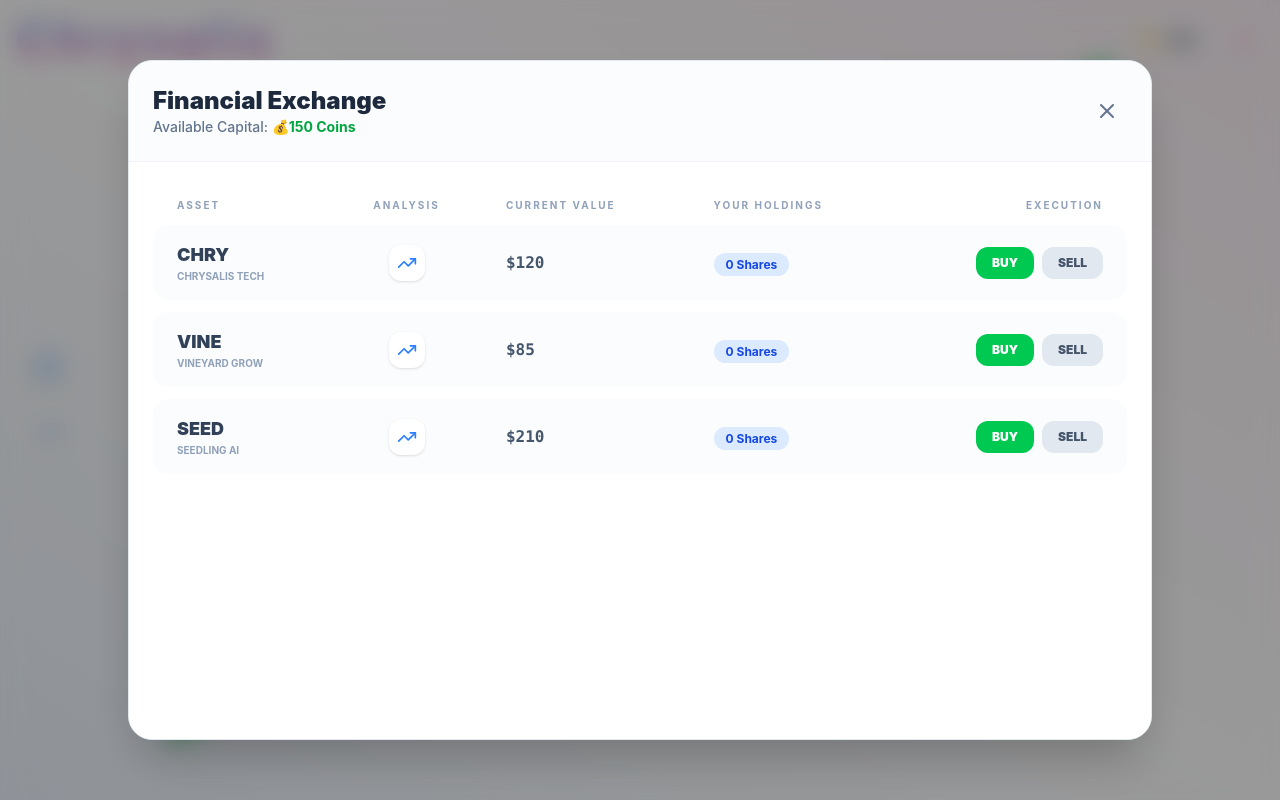
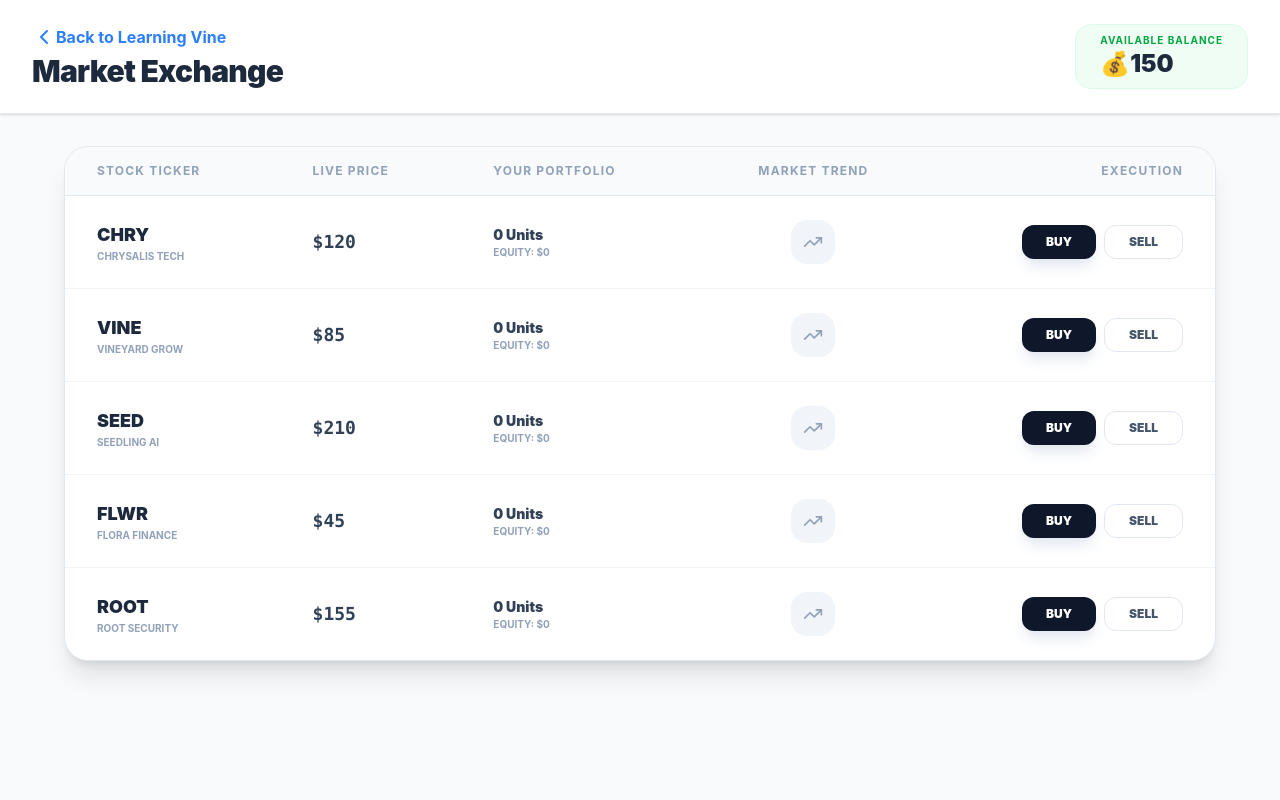
Before and after one commit to heldanna/chrysalis, a React (Vite) app: page / in a window 1280 px wide. Both pictures are taken after a click on the element 48 px from the left and 432 px from the top of the page. Built offline with nearby package versions, Linux system fonts and the light colour scheme.

Commit message:
Updated stock and app

```diff
--- a/src/App.jsx
+++ b/src/App.jsx
@@ -1,7 +1,6 @@
 import React, { useState } from 'react';
 import { motion, AnimatePresence } from 'framer-motion';
-import { Coins, User, Lock, ShoppingBag, TrendingUp, ChevronRight } from 'lucide-react';
-
+import { Coins, User, Lock, ShoppingBag, TrendingUp } from 'lucide-react';
 import StockMarket from './StockMarket';
 
 const App = () => {
@@ -18,113 +17,94 @@ const App = () => {
   ];
 
   return (
-    <div className="h-screen w-full relative overflow-hidden bg-gradient-to-tr from-blue-50 via-white to-pink-50">
+    <div className="h-screen w-full relative overflow-hidden bg-gradient-to-tr from-blue-50 via-white to-pink-50 font-sans">
 
-      {/* --- ARTISTIC HEADER --- */}
-      <header className="absolute top-0 w-full p-4 flex justify-between items-center z-50">
+
+      <header className="absolute top-0 w-full p-6 flex justify-between items-center z-50">
         <h1 className="text-5xl font-black tracking-widest text-transparent bg-clip-text bg-gradient-to-b from-blue-400 to-pink-400 drop-shadow-sm" style={{ fontFamily: '"Arial Rounded MT Bold", sans-serif' }}>
           Chrysalis
         </h1>
 
         <div className="flex gap-3">
-          <div className="flex items-center bg-white/40 backdrop-blur-md px-4 py-1 rounded-full border border-white/50 shadow-sm">
+          <div className="flex items-center bg-white/40 backdrop-blur-md px-4 py-2 rounded-full border border-white/50 shadow-sm">
             <Coins className="text-yellow-500 mr-2 size-5" />
-            <span className="font-bold text-slate-700">{coins}</span>
+            <span className="font-bold text-slate-700 text-lg">{coins}</span>
           </div>
-          <button onClick={() => setShowProfile(true)} className="w-10 h-10 rounded-full bg-white/40 backdrop-blur-md flex items-center justify-center border border-white/50 shadow-sm">
-            <User className="text-pink-400 size-5" />
+          <button onClick={() => setShowProfile(true)} className="w-12 h-12 rounded-full bg-white/40 backdrop-blur-md flex items-center justify-center border border-white/50 shadow-sm">
+            <User className="text-pink-400 size-6" />
           </button>
         </div>
       </header>
 
-      {/* --- REFINED SIDE NAV --- */}
+
+      <main className="h-full w-full">
+        <AnimatePresence mode="wait">
+          {!showMarket ? (
+
+            <motion.div
+              key="vine"
+              initial={{ opacity: 0 }} animate={{ opacity: 1 }} exit={{ opacity: 0 }}
+              className="h-full w-full relative flex items-center justify-center pt-20"
+            >
+
               <nav className="absolute left-6 top-1/2 -translate-y-1/2 flex flex-col gap-4 z-40">
-        {[
-          { icon: <ShoppingBag />, label: 'Shop' },
-          { icon: <TrendingUp />, label: 'Stocks' }
-        ].map((item) => (
+                {[{ icon: <ShoppingBag />, label: 'Shop' }, { icon: <TrendingUp />, label: 'Stocks' }].map((item) => (
                   <div
                     key={item.label}
-            onClick={() => {
-              if (item.label === 'Stocks') setShowMarket(true);
-            }}
-            className="w-12 h-12 bg-white/40 backdrop-blur-md rounded-2xl flex items-center justify-center cursor-pointer group hover:bg-white/60 transition-all border border-white/50 shadow-sm"
+                    onClick={() => item.label === 'Stocks' && setShowMarket(true)}
+                    className="w-14 h-14 bg-white/40 backdrop-blur-md rounded-2xl flex items-center justify-center cursor-pointer group hover:bg-white/80 transition-all border border-white/50 shadow-sm"
                   >
-            <div className="text-blue-400">{item.icon}</div>
+                    <div className="text-blue-400 group-hover:scale-110 transition-transform">{item.icon}</div>
                   </div>
                 ))}
               </nav>
 
-      {/* --- THE FULL-SCREEN VINE PATH --- */}
+
               <div className="absolute inset-0 z-0">
-        <svg viewBox="0 0 800 600" className="w-full h-full" style={{ overflow: 'visible' }}>
+                <svg viewBox="0 0 800 600" className="w-full h-full" preserveAspectRatio="xMidYMid meet">
                   <motion.path
                     d="M 50 550 C 150 500, 200 400, 300 350 S 500 200, 750 50"
-            fill="transparent"
-            stroke="#4ADE80"
-            strokeWidth="10"
-            strokeLinecap="round"
-            initial={{ pathLength: 0 }}
-            animate={{ pathLength: 1 }}
-            transition={{ duration: 2 }}
+                    fill="transparent" stroke="#4ADE80" strokeWidth="10" strokeLinecap="round"
+                    initial={{ pathLength: 0 }} animate={{ pathLength: 1 }} transition={{ duration: 2 }}
                   />
-          <circle cx="150" cy="505" r="8" fill="#22C55E" />
-          <circle cx="350" cy="310" r="10" fill="#22C55E" />
-          <circle cx="550" cy="180" r="8" fill="#22C55E" />
                 </svg>
-
                 {lessons.map((lesson, idx) => {
-          const isCompleted = idx < currentStage;
                   const isActive = idx === currentStage;
-          const isLocked = idx > currentStage;
-
                   return (
                     <div
                       key={lesson.id}
                       className="absolute transform -translate-x-1/2 -translate-y-1/2"
                       style={{ left: `${(lesson.x / 800) * 100}%`, top: `${(lesson.y / 600) * 100}%` }}
                     >
-              {idx === 0 ? (
-                <div className="w-12 h-16 bg-white rounded-full border-2 border-green-100 shadow-inner rotate-[-15deg]" />
-              ) : isActive ? (
+                      {isActive ? (
                         <motion.div
-                  animate={{ scale: [1, 1.05, 1], y: [0, -5, 0] }}
-                  transition={{ repeat: Infinity, duration: 3 }}
-                  onClick={() => setCoins(coins + 50)} // Click active node to "earn" money
-                  className="w-24 h-24 rounded-full bg-blue-300/50 backdrop-blur-sm border border-white/50 flex items-center justify-center cursor-pointer font-bold text-white shadow-xl"
+                          animate={{ scale: [1, 1.1, 1] }} transition={{ repeat: Infinity, duration: 2 }}
+                          onClick={() => setCoins(prev => prev + 10)}
+                          className="w-20 h-20 rounded-full bg-blue-400/50 backdrop-blur-md border-2 border-white flex items-center justify-center cursor-pointer font-bold text-white shadow-lg"
                         >
                           {idx}
                         </motion.div>
                       ) : (
-                <div className={`w-28 h-10 rounded-[100%] border-b-4 flex items-center justify-center
-                  ${isCompleted ? 'bg-green-400 border-green-600' : 'bg-slate-300 border-slate-400 opacity-60'}`}>
-                  {isLocked && <Lock className="size-4 text-slate-500" />}
-                  {isCompleted && <div className="w-4 h-4 bg-green-200 rounded-full animate-pulse" />}
-                </div>
+                        <div className="w-16 h-6 bg-green-300 rounded-full opacity-50" />
                       )}
                     </div>
                   );
                 })}
               </div>
+            </motion.div>
+          ) : (
 
-      {/* --- STOCK MARKET OVERLAY --- */}
-      <AnimatePresence>
-        {showMarket && (
             <motion.div
-            initial={{ opacity: 0, scale: 0.9 }}
-            animate={{ opacity: 1, scale: 1 }}
-            exit={{ opacity: 0, scale: 0.9 }}
-            className="fixed inset-0 z-[100]"
+              key="market"
+              initial={{ y: '100%' }} animate={{ y: 0 }} exit={{ y: '100%' }}
+              transition={{ type: 'spring', damping: 30, stiffness: 200 }}
+              className="fixed inset-0 z-[100] bg-white"
             >
-            <StockMarket
-              coins={coins}
-              setCoins={setCoins}
-              onClose={() => setShowMarket(false)}
-            />
+              <StockMarket coins={coins} setCoins={setCoins} onClose={() => setShowMarket(false)} />
             </motion.div>
           )}
         </AnimatePresence>
-
+      </main>
     </div>
   );
 };
--- a/src/StockMarket.jsx
+++ b/src/StockMarket.jsx
@@ -1,15 +1,19 @@
 import React, { useState, useEffect } from 'react';
 import { LineChart, Line, XAxis, YAxis, CartesianGrid, Tooltip, ResponsiveContainer, Label } from 'recharts';
-import { X, TrendingUp } from 'lucide-react';
+import { ChevronLeft, TrendingUp, ArrowUpRight, ArrowDownRight } from 'lucide-react';
 
 const StockMarket = ({ coins, setCoins, onClose }) => {
+
   const [stocks, setStocks] = useState([
-    { id: 1, code: 'CHRY', name: 'Chrysalis Tech', price: 120, history: [{time: '12:00', price: 110}, {time: '12:01', price: 115}, {time: '12:02', price: 120}], owned: 0 },
-    { id: 2, code: 'VINE', name: 'Vineyard Grow', price: 85, history: [{time: '12:00', price: 90}, {time: '12:01', price: 88}, {time: '12:02', price: 85}], owned: 0 },
-    { id: 3, code: 'SEED', name: 'Seedling AI', price: 210, history: [{time: '12:00', price: 200}, {time: '12:01', price: 205}, {time: '12:02', price: 210}], owned: 0 },
+    { id: 1, code: 'CHRY', name: 'Chrysalis Tech', price: 120, history: [], owned: 0 },
+    { id: 2, code: 'VINE', name: 'Vineyard Grow', price: 85, history: [], owned: 0 },
+    { id: 3, code: 'SEED', name: 'Seedling AI', price: 210, history: [], owned: 0 },
+    { id: 4, code: 'FLWR', name: 'Flora Finance', price: 45, history: [], owned: 0 },
+    { id: 5, code: 'ROOT', name: 'Root Security', price: 155, history: [], owned: 0 },
   ]);
 
   const [selectedStockId, setSelectedStockId] = useState(null);
+
 
   useEffect(() => {
     const interval = setInterval(() => {
@@ -17,7 +21,10 @@ const StockMarket = ({ coins, setCoins, onClose }) => {
         const change = (Math.random() - 0.5) * 8;
         const newPrice = Math.max(5, Math.round(stock.price + change));
         const newTime = new Date().toLocaleTimeString([], { minute: '2-digit', second: '2-digit' });
-        const newHistory = [...stock.history, { time: newTime, price: newPrice }].slice(-10);
+
+
+        const newHistory = [...(stock.history || []), { time: newTime, price: newPrice }].slice(-10);
+
         return { ...stock, price: newPrice, history: newHistory };
       }));
     }, 3000);
@@ -36,105 +43,134 @@ const StockMarket = ({ coins, setCoins, onClose }) => {
   };
 
   return (
-    <div className="fixed inset-0 z-[100] flex items-center justify-center bg-black/40 backdrop-blur-md p-4 font-sans">
-      <div className="bg-white w-full max-w-5xl h-[85vh] rounded-3xl shadow-2xl relative border border-slate-200 flex flex-col overflow-hidden">
+    <div className="w-full h-full bg-slate-50 flex flex-col font-sans">
 
-        {/* Header */}
-        <div className="p-6 border-b border-slate-100 flex justify-between items-center bg-slate-50/50">
+
+      <div className="bg-white border-b border-slate-200 px-8 py-6 flex justify-between items-center shadow-sm">
         <div>
-            <h2 className="text-2xl font-black text-slate-800">Financial Exchange</h2>
-            <p className="text-slate-500 text-sm font-medium">Available Capital: <span className="text-green-600 font-bold">💰{coins} Coins</span></p>
-          </div>
-          <button onClick={onClose} className="p-2 hover:bg-slate-200 rounded-full transition-all">
-            <X className="text-slate-500" />
+          <button
+            onClick={onClose}
+            className="group flex items-center text-blue-500 font-bold mb-1 hover:text-blue-700 transition-colors"
+          >
+            <ChevronLeft className="group-hover:-translate-x-1 transition-transform" />
+            Back to Learning Vine
           </button>
+          <h2 className="text-3xl font-black text-slate-800 tracking-tight">Market Exchange</h2>
         </div>
 
-        {/* Scrollable Table */}
-        <div className="flex-1 overflow-y-auto p-6 bg-white">
-          <table className="w-full border-separate border-spacing-y-3">
-            <thead>
-              <tr className="text-slate-400 text-[10px] uppercase tracking-[0.2em] font-bold">
-                <th className="px-6 text-left">Asset</th>
-                <th className="px-6 text-center">Analysis</th>
-                <th className="px-6 text-left">Current Value</th>
-                <th className="px-6 text-left">Your Holdings</th>
-                <th className="px-6 text-right">Execution</th>
+        <div className="flex gap-4">
+          <div className="bg-green-50 px-6 py-2 rounded-2xl border border-green-100">
+            <p className="text-[10px] font-bold text-green-600 uppercase tracking-widest">Available Balance</p>
+            <p className="text-2xl font-black text-slate-800">💰{coins}</p>
+          </div>
+        </div>
+      </div>
+
+
+      <div className="flex-1 overflow-y-auto p-8">
+        <div className="max-w-6xl mx-auto bg-white rounded-3xl border border-slate-200 shadow-xl overflow-hidden">
+
+          <table className="w-full text-left border-collapse">
+            <thead className="bg-slate-50 border-b border-slate-200">
+              <tr className="text-slate-400 text-xs font-black uppercase tracking-widest">
+                <th className="px-8 py-4">Stock Ticker</th>
+                <th className="px-8 py-4">Live Price</th>
+                <th className="px-8 py-4">Your Portfolio</th>
+                <th className="px-8 py-4 text-center">Market Trend</th>
+                <th className="px-8 py-4 text-right">Execution</th>
               </tr>
             </thead>
-            <tbody>
+
+            <tbody className="divide-y divide-slate-100">
               {stocks.map((stock) => (
                 <React.Fragment key={stock.id}>
-                  <tr className="bg-slate-50/50 hover:bg-white hover:shadow-md border border-transparent hover:border-blue-100 transition-all rounded-2xl">
-                    <td className="px-6 py-4 rounded-l-2xl">
-                      <div className="font-black text-slate-700 text-lg">{stock.code}</div>
+                  <tr className="hover:bg-blue-50/50 transition-colors group">
+                    <td className="px-8 py-6">
+                      <div className="font-black text-slate-800 text-lg">{stock.code}</div>
                       <div className="text-[10px] text-slate-400 font-bold uppercase">{stock.name}</div>
                     </td>
-                    <td className="px-6 py-4 text-center">
+
+                    <td className="px-8 py-6 font-mono font-bold text-slate-700 text-lg">
+                      ${stock.price}
+                    </td>
+
+                    <td className="px-8 py-6">
+                      <div className="text-sm font-black text-slate-700">{stock.owned} Units</div>
+                      <div className="text-[10px] text-slate-400 font-bold uppercase">Equity: ${stock.owned * stock.price}</div>
+                    </td>
+
+                    <td className="px-8 py-6 text-center">
                       <button
                         onClick={() => setSelectedStockId(selectedStockId === stock.id ? null : stock.id)}
-                        className={`p-2 rounded-xl transition-all ${selectedStockId === stock.id ? 'bg-blue-500 text-white shadow-lg' : 'bg-white text-blue-500 shadow-sm'}`}
+                        className={`p-3 rounded-2xl transition-all ${selectedStockId === stock.id ? 'bg-blue-600 text-white shadow-lg' : 'bg-slate-100 text-slate-400 hover:bg-slate-200'}`}
                       >
                         <TrendingUp size={20} />
                       </button>
                     </td>
-                    <td className="px-6 py-4 font-mono font-bold text-slate-600">${stock.price}</td>
-                    <td className="px-6 py-4">
-                        <span className="bg-blue-100 text-blue-700 px-3 py-1 rounded-full text-xs font-bold">{stock.owned} Shares</span>
-                    </td>
-                    <td className="px-6 py-4 text-right rounded-r-2xl">
+
+                    <td className="px-8 py-6 text-right">
                       <div className="flex justify-end gap-2">
-                        <button onClick={() => handleTrade(stock.id, 'buy')} className="px-4 py-2 bg-green-500 text-white text-xs font-black rounded-xl hover:bg-green-600 active:scale-95 transition-all">BUY</button>
-                        <button onClick={() => handleTrade(stock.id, 'sell')} className="px-4 py-2 bg-slate-200 text-slate-600 text-xs font-black rounded-xl hover:bg-slate-300 active:scale-95 transition-all">SELL</button>
+                        <button
+                          onClick={() => handleTrade(stock.id, 'buy')}
+                          className="px-6 py-2 bg-slate-900 text-white text-xs font-black rounded-xl hover:bg-blue-600 active:scale-95 transition-all shadow-lg shadow-slate-200"
+                        >
+                          BUY
+                        </button>
+                        <button
+                          onClick={() => handleTrade(stock.id, 'sell')}
+                          className="px-6 py-2 bg-white border border-slate-200 text-slate-600 text-xs font-black rounded-xl hover:bg-slate-50 active:scale-95 transition-all"
+                        >
+                          SELL
+                        </button>
                       </div>
                     </td>
                   </tr>
 
-                  {/* EXPANDED CHART SECTION */}
+
                   {selectedStockId === stock.id && (
                     <tr>
-                      <td colSpan="5" className="px-4 py-4 animate-in fade-in slide-in-from-top-2 duration-300">
-                        <div className="bg-slate-900 rounded-3xl p-6 shadow-inner relative overflow-hidden">
-                          <h3 className="text-blue-400 text-xs font-black mb-4 uppercase tracking-widest">{stock.name} Price Performance (Real-time)</h3>
+                      <td colSpan="5" className="bg-slate-900 p-8">
+                        <div className="h-80 w-full relative">
+                          <div className="flex justify-between items-center mb-6">
+                            <h4 className="text-blue-400 text-xs font-black uppercase tracking-[0.2em]">{stock.name} Performance Analysis</h4>
+                          </div>
 
-                          <div className="h-64 w-full">
-                            <ResponsiveContainer width="100%" height="100%">
-                              <LineChart data={stock.history} margin={{ top: 10, right: 30, left: 0, bottom: 20 }}>
+                          <ResponsiveContainer width="100%" height="90%">
+                            <LineChart data={stock.history} margin={{ left: 20, right: 20, bottom: 20 }}>
                               <CartesianGrid strokeDasharray="3 3" stroke="#2d3748" vertical={false} />
                               <XAxis
                                 dataKey="time"
-                                  stroke="#718096"
-                                  fontSize={10}
+                                stroke="#4a5568"
+                                fontSize={11}
                                 tickLine={false}
                                 axisLine={false}
+                                dy={10}
                               >
-                                  <Label value="Time (Last 10 Ticks)" offset={-10} position="insideBottom" fill="#4a5568" fontSize={11} fontWeight="bold" />
+                                <Label value="Time (Last 10 updates)" position="insideBottom" offset={-15} fill="#718096" fontSize={12} fontWeight="bold" />
                               </XAxis>
                               <YAxis
-                                  stroke="#718096"
-                                  fontSize={10}
+                                stroke="#4a5568"
+                                fontSize={11}
                                 tickLine={false}
                                 axisLine={false}
-                                  tickFormatter={(value) => `$${value}`}
+                                tickFormatter={(val) => `$${val}`}
                               >
-                                  <Label value="Price (Coins)" angle={-90} position="insideLeft" style={{ textAnchor: 'middle' }} fill="#4a5568" fontSize={11} fontWeight="bold" />
+                                <Label value="Price (Coins)" angle={-90} position="insideLeft" fill="#718096" fontSize={12} fontWeight="bold" />
                               </YAxis>
                               <Tooltip
                                 contentStyle={{ backgroundColor: '#1a202c', border: 'none', borderRadius: '12px', color: '#fff' }}
-                                  itemStyle={{ color: '#63b3ed', fontWeight: 'bold' }}
+                                itemStyle={{ color: '#60a5fa' }}
                               />
                               <Line
                                 type="monotone"
                                 dataKey="price"
-                                  stroke="#63b3ed"
+                                stroke="#3b82f6"
                                 strokeWidth={4}
-                                  dot={{ r: 4, fill: '#63b3ed', strokeWidth: 2, stroke: '#1a202c' }}
-                                  activeDot={{ r: 6, strokeWidth: 0 }}
+                                dot={{ r: 4, fill: '#3b82f6', strokeWidth: 2, stroke: '#0f172a' }}
                                 isAnimationActive={false}
                               />
                             </LineChart>
                           </ResponsiveContainer>
-                          </div>
                         </div>
                       </td>
                     </tr>
```
Lines whose indentation alone changed are shown as unchanged.
